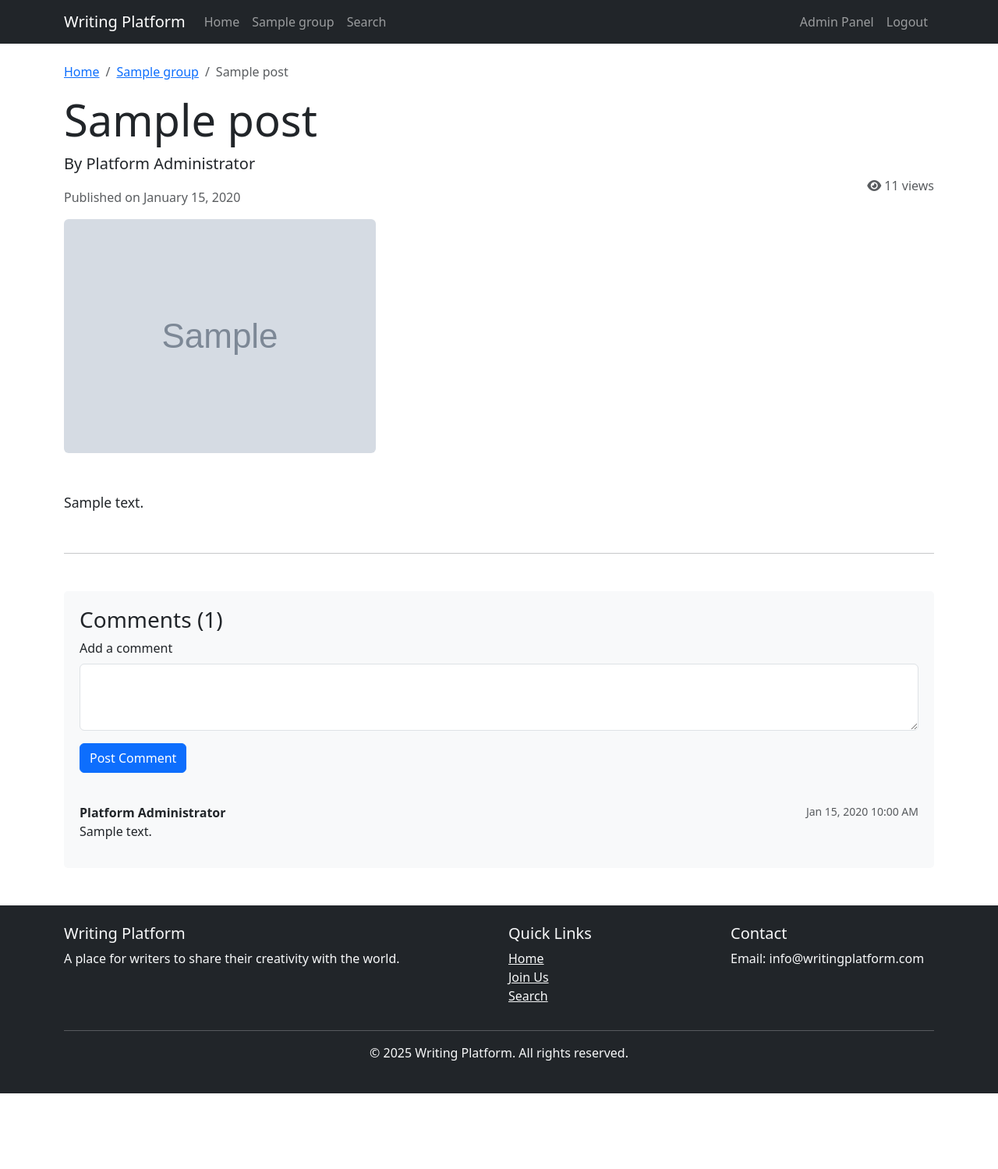
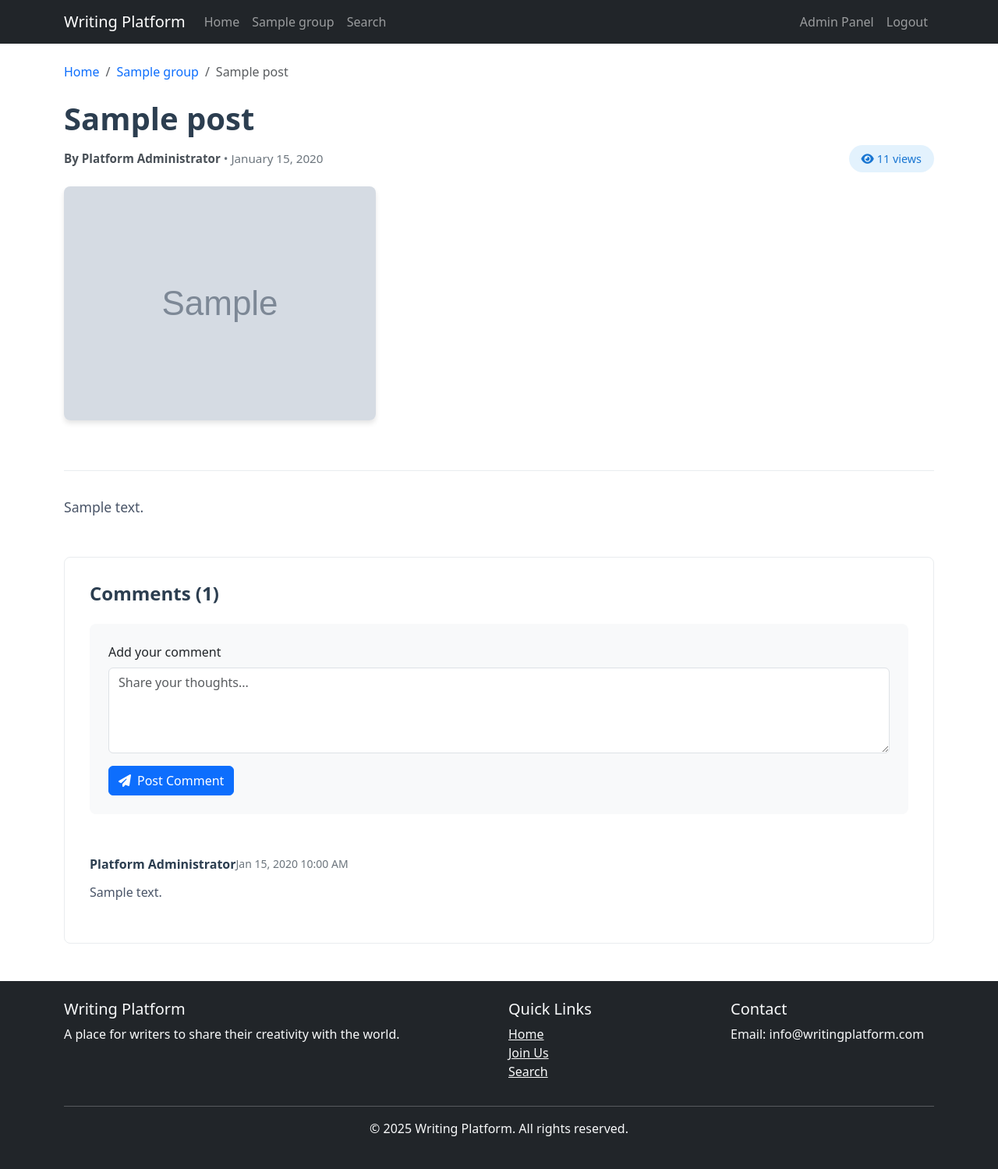
Before and after one commit to abdulkader1774/writing_platform, a PHP site: page /view.php?id=1 in a window 1280 px wide. Shown: the whole page at 78% size. Before the commit the page ends 1402 px from the top, so only its background shows below. Run offline with PHP 8.4, Linux system fonts and the light colour scheme; a user stored in the database is signed in; data comes from the database, SQL or seed files in the repository; tables that the repository leaves empty hold one stand-in row (values such as "Sample post"); grey boxes marked "Sample" are stand-in pictures.

Commit message:
new add i am

```diff
--- a/aa.html
+++ b/aa.html
@@ -70,6 +70,7 @@ html,body{height:100%;margin:0;font-family:"Noto Sans", Roboto, Arial, sans-seri
   <div id="ball"></div>
   <div class="earth">GROUND</div>
 </div>
+
 
 <script>
 const g = 9.81;
--- a/view.php
+++ b/view.php
@@ -23,13 +23,13 @@ if (!$post) {
 $stmt = $pdo->prepare("UPDATE posts SET views = views + 1 WHERE id = ?");
 $stmt->execute([$post_id]);
 
-// Fetch next 3 posts in the same group
+// Fetch next 3 posts in the same group with thumbnails
 $stmt = $pdo->prepare("
-    SELECT p.id, p.title
+    SELECT p.id, p.title, p.thumbnail, p.created_at
     FROM posts p
     WHERE p.group_id = ? AND p.is_published = 1 AND p.id != ?
     ORDER BY p.created_at DESC
-    LIMIT 3
+    LIMIT 4
 ");
 $stmt->execute([$post['group_id'], $post_id]);
 $nextPosts = $stmt->fetchAll(PDO::FETCH_ASSOC);
@@ -41,6 +41,10 @@ if ($_SERVER['REQUEST_METHOD'] === 'POST' && isset($_POST['comment']) && isLogge
     if (!empty($comment)) {
         $stmt = $pdo->prepare("INSERT INTO comments (post_id, user_id, content) VALUES (?, ?, ?)");
         $stmt->execute([$post_id, $_SESSION['user_id'], $comment]);
+
+        // Refresh to show new comment
+        header("Location: view.php?id=" . $post_id);
+        exit();
     }
 }
 
@@ -60,6 +64,7 @@ $pageTitle = $post['title'] . " - Writing Platform";
 
 <!DOCTYPE html>
 <html lang="en">
+
 <head>
     <meta charset="UTF-8">
     <meta name="viewport" content="width=device-width, initial-scale=1.0">
@@ -67,62 +72,244 @@ $pageTitle = $post['title'] . " - Writing Platform";
     <link href="https://cdn.jsdelivr.net/npm/bootstrap@5.3.0/dist/css/bootstrap.min.css" rel="stylesheet">
     <link rel="stylesheet" href="https://cdnjs.cloudflare.com/ajax/libs/font-awesome/6.4.0/css/all.min.css">
     <style>
+    .post-header {
+        border-bottom: 1px solid #e9ecef;
+        padding-bottom: 2rem;
+        margin-bottom: 2rem;
+    }
+
+    .post-title {
+        font-size: 2.5rem;
+        font-weight: 700;
+        line-height: 1.2;
+        margin-bottom: 1rem;
+        color: #2c3e50;
+    }
+
+    .post-meta {
+        color: #6c757d;
+        font-size: 0.95rem;
+        margin-bottom: 1.5rem;
+    }
+
+    .post-meta .author {
+        font-weight: 600;
+        color: #495057;
+    }
+
+    .post-thumbnail {
+        border-radius: 8px;
+        margin-bottom: 2rem;
+        box-shadow: 0 4px 6px rgba(0, 0, 0, 0.1);
+    }
+
     .post-content {
-            line-height: 1.8;
+        line-height: 1.7;
         font-size: 1.1rem;
+        color: #4a5568;
+        margin-bottom: 3rem;
     }
+
     .post-content img {
         max-width: 100%;
         height: auto;
+        border-radius: 6px;
+        margin: 1.5rem 0;
     }
+
     .post-content table {
         width: 100%;
         border-collapse: collapse;
+        margin: 1.5rem 0;
+        box-shadow: 0 1px 3px rgba(0, 0, 0, 0.1);
     }
-        .post-content table, .post-content th, .post-content td {
-            border: 1px solid #ddd;
-            padding: 8px;
+
+    .post-content table,
+    .post-content th,
+    .post-content td {
+        border: 1px solid #e2e8f0;
+        padding: 12px 15px;
     }
+
+    .post-content th {
+        background-color: #f8f9fa;
+        font-weight: 600;
+    }
+
+    .post-content blockquote {
+        border-left: 4px solid #4f46e5;
+        padding-left: 1.5rem;
+        margin: 1.5rem 0;
+        color: #6b7280;
+        font-style: italic;
+    }
+
+    .related-posts {
+        background-color: #f8f9fa;
+        border-radius: 8px;
+        padding: 2rem;
+        margin: 3rem 0;
+    }
+
+    .related-title {
+        font-size: 1.5rem;
+        font-weight: 600;
+        margin-bottom: 1.5rem;
+        color: #2c3e50;
+    }
+
+    .post-card {
+        background: white;
+        border-radius: 8px;
+        box-shadow: 0 2px 4px rgba(0, 0, 0, 0.1);
+        transition: transform 0.2s ease, box-shadow 0.2s ease;
+        height: 100%;
+        border: 1px solid #e9ecef;
+    }
+
+    .post-card:hover {
+        transform: translateY(-2px);
+        box-shadow: 0 4px 8px rgba(0, 0, 0, 0.15);
+    }
+
+    .post-card-img {
+        height: 160px;
+        object-fit: cover;
+        width: 100%;
+        border-radius: 8px 8px 0 0;
+    }
+
+    .post-card-body {
+        padding: 1.25rem;
+    }
+
+    .post-card-title {
+        font-size: 1.1rem;
+        font-weight: 600;
+        margin-bottom: 1rem;
+        color: #2c3e50;
+        line-height: 1.4;
+    }
+
     .comment-section {
+        background-color: white;
+        border-radius: 8px;
+        padding: 2rem;
+        border: 1px solid #e9ecef;
+    }
+
+    .comment-title {
+        font-size: 1.5rem;
+        font-weight: 600;
+        margin-bottom: 1.5rem;
+        color: #2c3e50;
+    }
+
+    .comment-form {
         background-color: #f8f9fa;
-            border-radius: 5px;
-            padding: 20px;
+        border-radius: 8px;
+        padding: 1.5rem;
+        margin-bottom: 2rem;
     }
+
     .comment {
-            border-bottom: 1px solid #dee2e6;
-            padding: 15px 0;
+        padding: 1.25rem 0;
+        border-bottom: 1px solid #e9ecef;
     }
+
     .comment:last-child {
         border-bottom: none;
     }
+
+    .comment-header {
+        display: flex;
+        justify-content: between;
+        align-items: center;
+        margin-bottom: 0.75rem;
+    }
+
+    .comment-author {
+        font-weight: 600;
+        color: #2c3e50;
+    }
+
+    .comment-date {
+        color: #6c757d;
+        font-size: 0.875rem;
+    }
+
+    .comment-content {
+        color: #4a5568;
+        line-height: 1.6;
+        margin: 0;
+    }
+
+    .views-count {
+        background-color: #e3f2fd;
+        color: #1976d2;
+        padding: 0.5rem 1rem;
+        border-radius: 20px;
+        font-weight: 500;
+        font-size: 0.9rem;
+    }
+
+    @media (max-width: 768px) {
+        .post-title {
+            font-size: 2rem;
+        }
+
+        .post-content {
+            font-size: 1rem;
+        }
+
+        .related-posts {
+            padding: 1.5rem;
+        }
+
+        .comment-section {
+            padding: 1.5rem;
+        }
+    }
     </style>
 </head>
+
 <body>
     <?php include 'navbar.php'; ?>
 
     <div class="container mt-4">
-        <nav aria-label="breadcrumb">
+        <div class="row justify-content-center">
+            <div class="col-lg-12">
+                <nav aria-label="breadcrumb" class="mb-4">
                     <ol class="breadcrumb">
-                <li class="breadcrumb-item"><a href="index.php">Home</a></li>
-                <li class="breadcrumb-item"><a href="group.php?id=<?php echo $post['group_id']; ?>"><?php echo $post['group_name']; ?></a></li>
+                        <li class="breadcrumb-item"><a href="index.php" class="text-decoration-none">Home</a></li>
+                        <li class="breadcrumb-item"><a href="group.php?id=<?php echo $post['group_id']; ?>"
+                                class="text-decoration-none"><?php echo $post['group_name']; ?></a></li>
                         <li class="breadcrumb-item active"><?php echo $post['title']; ?></li>
                     </ol>
                 </nav>
 
                 <article>
-            <header class="mb-4">
-                <h1 class="display-4"><?php echo $post['title']; ?></h1>
-                <div class="d-flex justify-content-between align-items-center">
-                    <div>
-                        <p class="lead">By <?php echo $post['author_name']; ?></p>
-                        <p class="text-muted">Published on <?php echo date('F j, Y', strtotime($post['created_at'])); ?></p>
+                    <header class="post-header">
+                        <h1 class="post-title"><?php echo $post['title']; ?></h1>
+
+                        <div class="post-meta">
+                            <div class="row align-items-center">
+                                <div class="col-md-8">
+                                    <span class="author">By <?php echo $post['author_name']; ?></span>
+                                    •
+                                    <span><?php echo date('F j, Y', strtotime($post['created_at'])); ?></span>
                                 </div>
-                    <div class="text-muted">
-                        <i class="fas fa-eye"></i> <?php echo $post['views'] + 1; ?> views
+                                <div class="col-md-4 text-md-end">
+                                    <span class="views-count">
+                                        <i class="fas fa-eye me-1"></i><?php echo $post['views'] + 1; ?> views
+                                    </span>
                                 </div>
                             </div>
+                        </div>
+
                         <?php if ($post['thumbnail']): ?>
-                    <img src="<?php echo $post['thumbnail']; ?>" class="img-fluid rounded mb-4" alt="<?php echo $post['title']; ?>">
+                        <img src="<?php echo $post['thumbnail']; ?>" class="img-fluid post-thumbnail"
+                            alt="<?php echo $post['title']; ?>">
                         <?php endif; ?>
                     </header>
 
@@ -131,19 +318,26 @@ $pageTitle = $post['title'] . " - Writing Platform";
                     </div>
                 </article>
 
-        <hr class="my-5">
-
-        <!-- Next Posts Section -->
+                <!-- Related Posts Section -->
                 <?php if (count($nextPosts) > 0): ?>
-            <section class="mb-5">
-                <h3>More from <?php echo $post['group_name']; ?></h3>
+                <section class="related-posts">
+                    <h3 class="related-title">More from <?php echo $post['group_name']; ?></h3>
                     <div class="row">
                         <?php foreach ($nextPosts as $nextPost): ?>
-                        <div class="col-md-4">
-                            <div class="card">
-                                <div class="card-body">
-                                    <h5 class="card-title"><?php echo $nextPost['title']; ?></h5>
-                                    <a href="view.php?id=<?php echo $nextPost['id']; ?>" class="btn btn-primary">Read More</a>
+                        <div class="col-md-3 mb-3">
+                            <div class="post-card">
+                                <?php if ($nextPost['thumbnail']): ?>
+                                <img src="<?php echo $nextPost['thumbnail']; ?>" class="post-card-img"
+                                    alt="<?php echo $nextPost['title']; ?>">
+                                <?php else: ?>
+                                <div class="post-card-img bg-light d-flex align-items-center justify-content-center">
+                                    <i class="fas fa-image fa-2x text-muted"></i>
+                                </div>
+                                <?php endif; ?>
+                                <div class="post-card-body">
+                                    <h5 class="post-card-title"><?php echo $nextPost['title']; ?></h5>
+                                    <a href="view.php?id=<?php echo $nextPost['id']; ?>"
+                                        class="btn btn-primary btn-sm">Read More</a>
                                 </div>
                             </div>
                         </div>
@@ -154,19 +348,23 @@ $pageTitle = $post['title'] . " - Writing Platform";
 
                 <!-- Comments Section -->
                 <section class="comment-section">
-            <h3>Comments (<?php echo count($comments); ?>)</h3>
+                    <h3 class="comment-title">Comments (<?php echo count($comments); ?>)</h3>
 
                     <?php if (isLoggedIn()): ?>
-                <form method="POST" class="mb-4">
+                    <form method="POST" class="comment-form">
                         <div class="mb-3">
-                        <label for="comment" class="form-label">Add a comment</label>
-                        <textarea class="form-control" id="comment" name="comment" rows="3" required></textarea>
+                            <label for="comment" class="form-label">Add your comment</label>
+                            <textarea class="form-control" id="comment" name="comment" rows="4"
+                                placeholder="Share your thoughts..." required></textarea>
                         </div>
-                    <button type="submit" class="btn btn-primary">Post Comment</button>
+                        <button type="submit" class="btn btn-primary">
+                            <i class="fas fa-paper-plane me-2"></i>Post Comment
+                        </button>
                     </form>
                     <?php else: ?>
                     <div class="alert alert-info">
-                    Please <a href="user-login.php">login</a> to post a comment.
+                        <i class="fas fa-info-circle me-2"></i>
+                        Please <a href="user-login.php" class="alert-link">login</a> to post a comment.
                     </div>
                     <?php endif; ?>
 
@@ -174,20 +372,27 @@ $pageTitle = $post['title'] . " - Writing Platform";
                         <?php if (count($comments) > 0): ?>
                         <?php foreach ($comments as $comment): ?>
                         <div class="comment">
-                            <div class="d-flex justify-content-between">
-                                <strong><?php echo $comment['full_name']; ?></strong>
-                                <small class="text-muted"><?php echo date('M j, Y g:i A', strtotime($comment['created_at'])); ?></small>
+                            <div class="comment-header">
+                                <span class="comment-author"><?php echo $comment['full_name']; ?></span>
+                                <small
+                                    class="comment-date"><?php echo date('M j, Y g:i A', strtotime($comment['created_at'])); ?></small>
                             </div>
-                            <p class="mb-0"><?php echo $comment['content']; ?></p>
+                            <p class="comment-content"><?php echo $comment['content']; ?></p>
                         </div>
                         <?php endforeach; ?>
                         <?php else: ?>
+                        <div class="text-center py-4 text-muted">
+                            <i class="fas fa-comments fa-2x mb-3"></i>
                             <p>No comments yet. Be the first to comment!</p>
+                        </div>
                         <?php endif; ?>
                     </div>
                 </section>
             </div>
+        </div>
+    </div>
 
     <?php include 'footer.php'; ?>
 </body>
+
 </html>
```
Also changed, not shown: user/edit-post.php (added, +448 -0 lines), uploads/1759227007_20250917_1154_Force and Motion_simple_compose_01k5b3qferez38eqt8941jcpdp.png (added), uploads/1759227149_a.jpg (added), uploads/1759227382_Screenshot (64).png (added), uploads/1759227525_Screenshot (48).png (added), uploads/1759227533_Screenshot (64).png (added), uploads/1759228206_Screenshot (46).png (added), uploads/1759228453_Screenshot (46).png (added), uploads/1759228814_Screenshot (54).png (added). Lines whose indentation alone changed are shown as unchanged.
